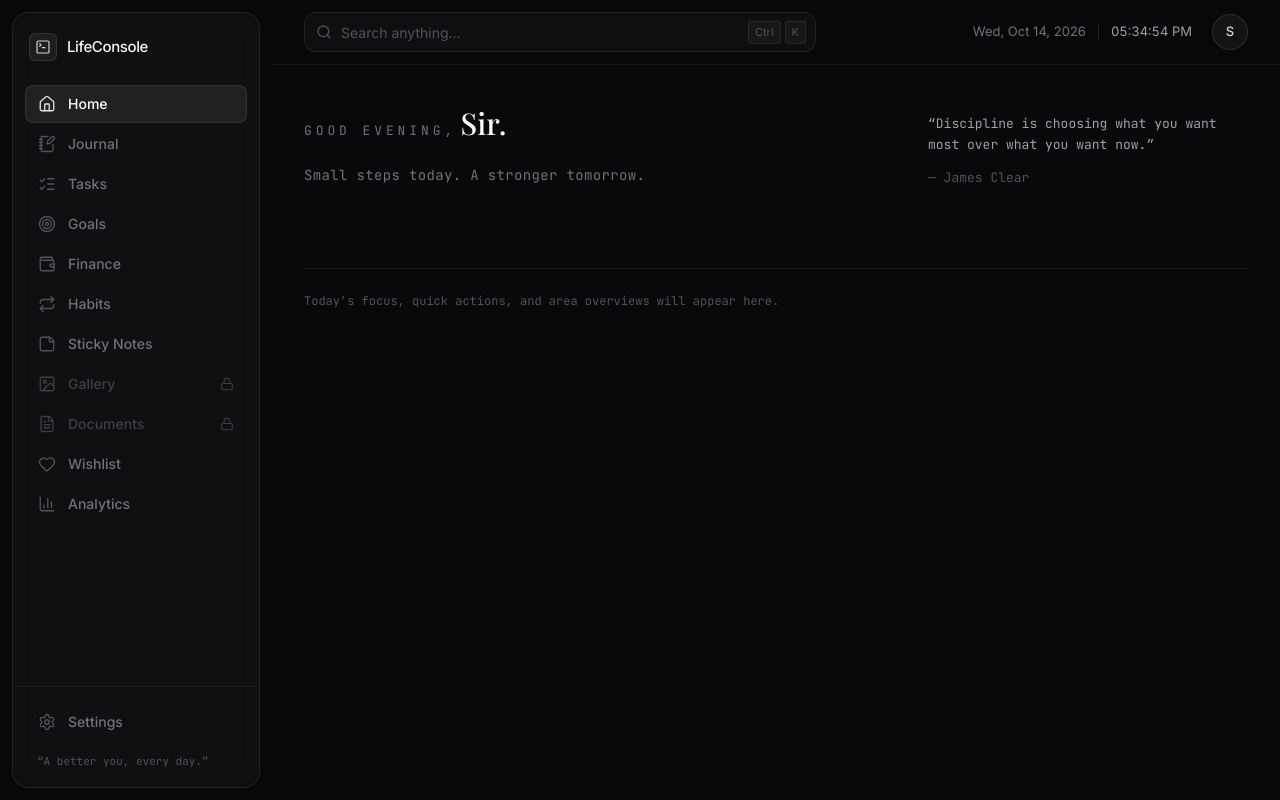
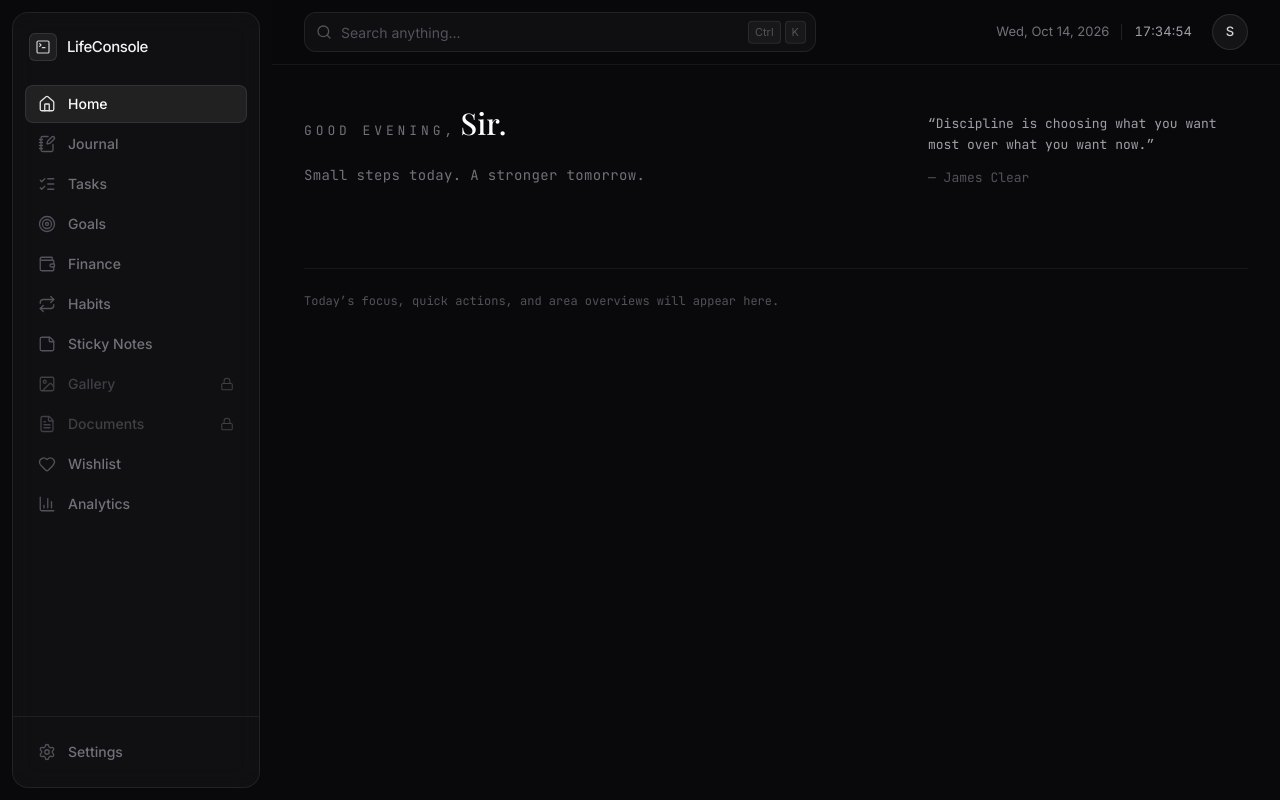
Before and after one commit to sunil-0701/LifeConsole, a React (Vite) app in the folder lifeconsole-facade/facade/: page / in a window 1280 px wide. Built offline with nearby package versions, Linux system fonts and the light colour scheme.

Commit message:
feat: add railway time clock

```diff
--- a/lifeconsole-facade/facade/src/components/layouts/Sidebar.jsx
+++ b/lifeconsole-facade/facade/src/components/layouts/Sidebar.jsx
@@ -78,11 +78,8 @@ function Sidebar({ open, onClose }) {
           </nav>
 
           {/* Bottom navigation */}
-          <div onClick={onClose} className="space-y-3 border-t border-white/[0.06] px-3 py-4">
+          <div onClick={onClose} className="border-t border-white/[0.06] px-3 py-4">
             <NavItem to="/settings" label="Settings" icon={Settings} />
-            <p className="px-3 font-mono text-[11px] leading-relaxed text-zinc-600">
-              &ldquo;A better you, every day.&rdquo;
-            </p>
           </div>
         </div>
       </aside>
--- a/lifeconsole-facade/facade/src/components/ui/LiveClock.jsx
+++ b/lifeconsole-facade/facade/src/components/ui/LiveClock.jsx
@@ -1,7 +1,12 @@
 import { useEffect, useState } from 'react';
 
 const DATE_OPTIONS = { weekday: 'short', month: 'short', day: 'numeric', year: 'numeric' };
-const TIME_OPTIONS = { hour: '2-digit', minute: '2-digit', second: '2-digit', hour12: true };
+const TIME_OPTIONS = {
+  hour: '2-digit',
+  minute: '2-digit',
+  second: '2-digit',
+  hourCycle: 'h23', // railway time — 00–23, no AM/PM
+};
 
 function LiveClock() {
   const [now, setNow] = useState(() => new Date());
```
